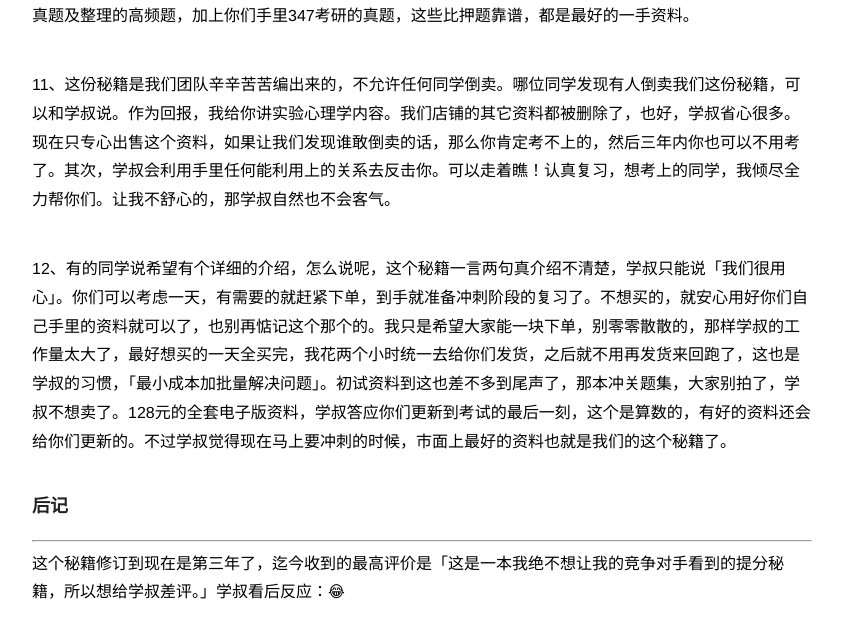
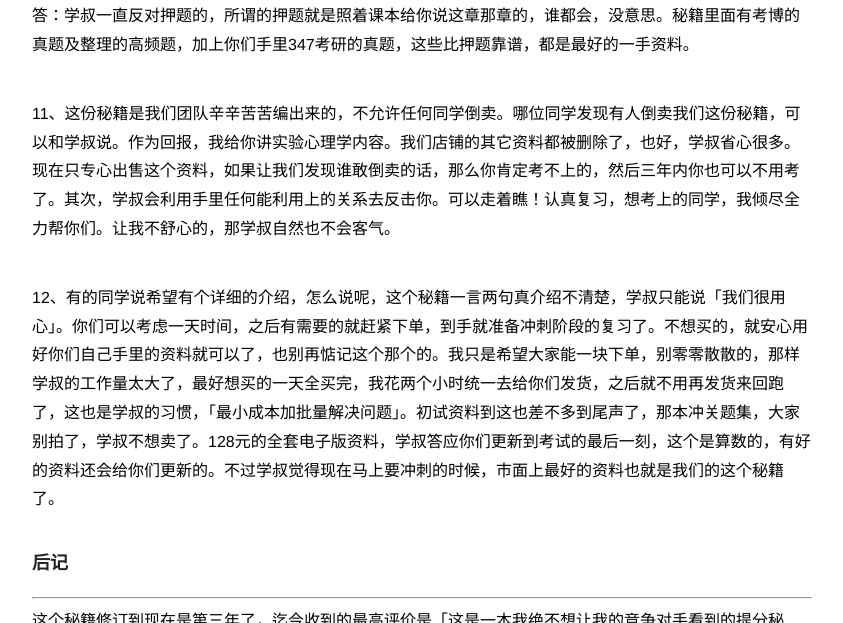
Before and after one commit to zapp926/cnu.github.io, a Jekyll site: the page built from _posts/2018-11-04-skill.md, in a window 1280 px wide and 900 px high, scrolled down 3081 px, cut to the strip 0-623 px from the top of the window. Shown: the whole strip, without its empty margins (218-1061 px from the left). Built offline with Jekyll 4.4.1, drawn with Linux system fonts in a browser that asks for light colours; some of the changed text lies outside the part shown.

Commit message:
add blog

```diff
--- a/_posts/2018-11-04-skill.md
+++ b/_posts/2018-11-04-skill.md
@@ -88,7 +88,7 @@ description: 对秘籍的最高评价「这是一本我绝不想让我的竞争
 11、这份秘籍是我们团队辛辛苦苦编出来的，不允许任何同学倒卖。哪位同学发现有人倒卖我们这份秘籍，可以和学叔说。作为回报，我给你讲实验心理学内容。我们店铺的其它资料都被删除了，也好，学叔省心很多。
 现在只专心出售这个资料，如果让我们发现谁敢倒卖的话，那么你肯定考不上的，然后三年内你也可以不用考了。其次，学叔会利用手里任何能利用上的关系去反击你。可以走着瞧！认真复习，想考上的同学，我倾尽全力帮你们。让我不舒心的，那学叔自然也不会客气。
 
-12、有的同学说希望有个详细的介绍，怎么说呢，这个秘籍一言两句真介绍不清楚，学叔只能说「我们很用心」。你们可以考虑一天，有需要的就赶紧下单，到手就准备冲刺阶段的复习了。不想买的，就安心用好你们自己手里的资料就可以了，也别再惦记这个那个的。我只是希望大家能一块下单，别零零散散的，那样学叔的工作量太大了，最好想买的一天全买完，我花两个小时统一去给你们发货，之后就不用再发货来回跑了，这也是学叔的习惯，「最小成本加批量解决问题」。初试资料到这也差不多到尾声了，那本冲关题集，大家别拍了，学叔不想卖了。128元的全套电子版资料，学叔答应你们更新到考试的最后一刻，这个是算数的，有好的资料还会给你们更新的。不过学叔觉得现在马上要冲刺的时候，市面上最好的资料也就是我们的这个秘籍了。
+12、有的同学说希望有个详细的介绍，怎么说呢，这个秘籍一言两句真介绍不清楚，学叔只能说「我们很用心」。你们可以考虑一天时间，之后有需要的就赶紧下单，到手就准备冲刺阶段的复习了。不想买的，就安心用好你们自己手里的资料就可以了，也别再惦记这个那个的。我只是希望大家能一块下单，别零零散散的，那样学叔的工作量太大了，最好想买的一天全买完，我花两个小时统一去给你们发货，之后就不用再发货来回跑了，这也是学叔的习惯，「最小成本加批量解决问题」。初试资料到这也差不多到尾声了，那本冲关题集，大家别拍了，学叔不想卖了。128元的全套电子版资料，学叔答应你们更新到考试的最后一刻，这个是算数的，有好的资料还会给你们更新的。不过学叔觉得现在马上要冲刺的时候，市面上最好的资料也就是我们的这个秘籍了。
 
 ### 后记
 ---
```
Also changed, not shown: other parts of _posts/2018-11-04-skill.md (+1 -1 lines).
